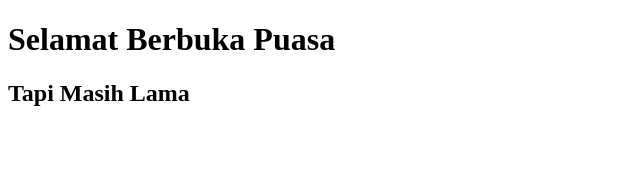
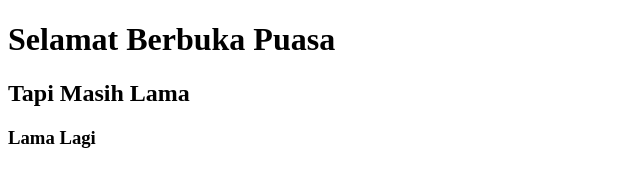
Before and after one commit to 16110352/amikom, a plain HTML site: page index.html in a window 1280 px wide. Shown: the whole page, without its empty margins (0-640 px from the left). Drawn offline with Linux system fonts and the light colour scheme.

Commit message:
tambah h3

```diff
--- a/index.html
+++ b/index.html
@@ -6,6 +6,7 @@
 <body>
 	<h1>Selamat Berbuka Puasa</h1>
 	<h2>Tapi Masih Lama</h2>
+	<h3>Lama Lagi</h3>
 
 </body>
 </html>
```
